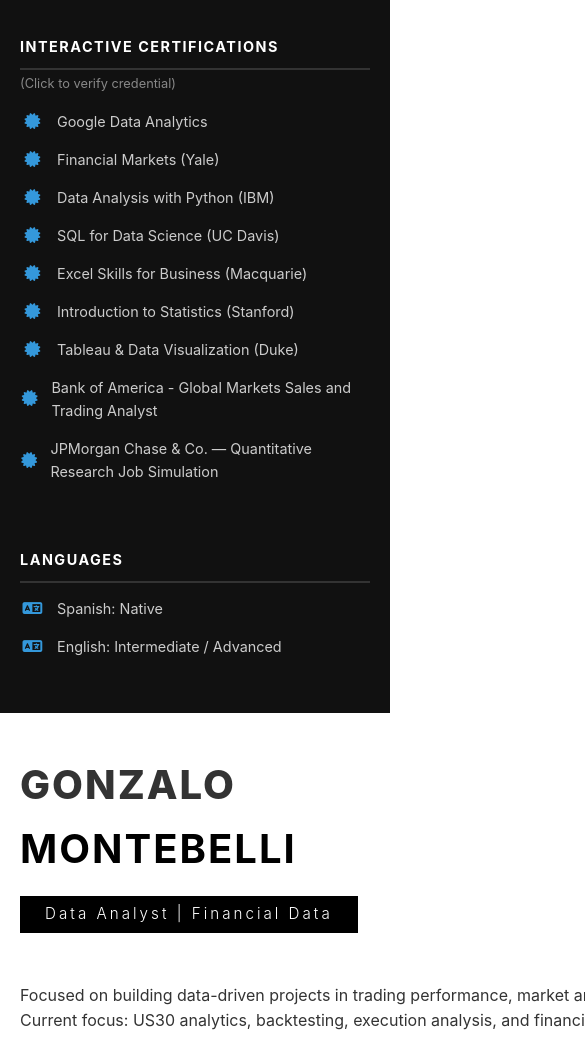
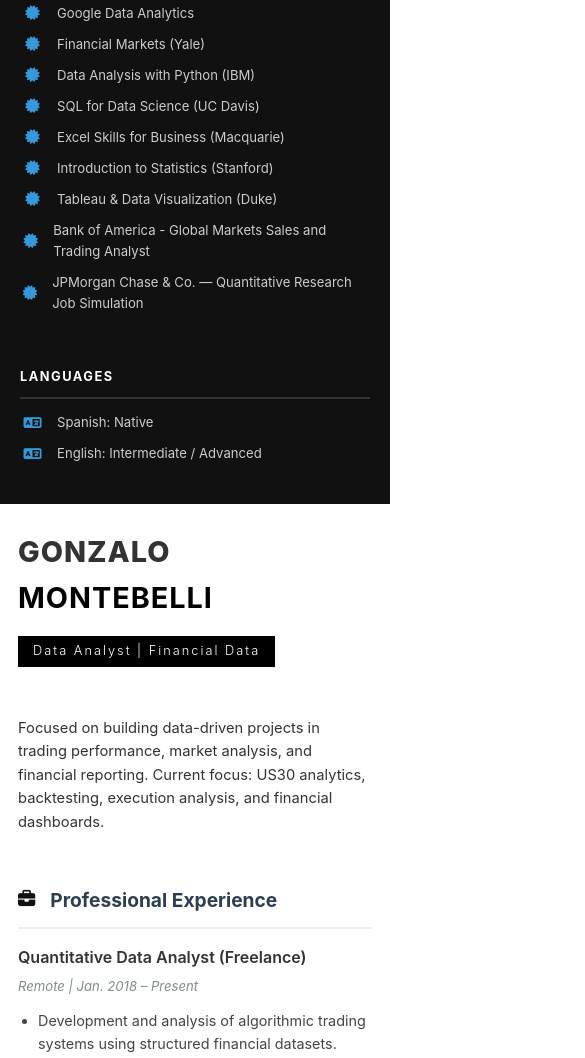
Before and after one commit to gonzalomontebelli/gonzalomontebelli.github.io, a plain HTML site: page index.html in a window 390 px wide. Shown: the part 529-1587 px from the top of the page, 585 px wide, since content can reach past the window. Drawn offline with Linux system fonts and the light colour scheme.

Commit message:
Enhance responsive design and update language toggle
Updated responsive design styles for tablet and mobile views, including adjustments to layout, padding, and font sizes. Modified the language toggle button's positioning and styling.

```diff
--- a/index.html
+++ b/index.html
@@ -108,7 +108,9 @@
         .main-content {
             padding: 60px 50px;
             width: 800px;
+            max-width: 100%;
             margin: 0 auto;
+            box-sizing: border-box;
         }
 
         header h1 {
@@ -172,12 +174,79 @@
         .github-btn i { margin-right: 10px; font-size: 1.2em; }
         .github-btn:hover { background-color: #333; text-decoration: none; color: white;}
 
-        /* Responsive Design */
-        @media (max-width: 1000px) {
+        /* Responsive Design — Tablet */
+        @media (max-width: 1100px) {
             body { flex-direction: column; }
-            .sidebar { width: 100%; position: relative; min-height: auto; padding: 40px 20px; }
-            .main-content { margin-left: 0; padding: 40px 20px; }
+            .sidebar {
+                width: 100%;
+                position: relative;
+                min-height: auto;
+                padding: 40px 30px;
+                flex-direction: row;
+                flex-wrap: wrap;
+                justify-content: center;
+                gap: 10px 40px;
+            }
+            .sidebar-section { width: auto; margin-top: 15px; }
+            .main-content {
+                margin-left: 0;
+                padding: 40px 30px;
+                width: 100%;
+                max-width: 800px;
+            }
             header h1 { font-size: 2.5em; }
+            #lang-toggle { position: fixed; top: 10px; right: 10px; z-index: 100; border-radius: 5px; font-size: 0.85em; }
+        }
+
+        /* Responsive Design — Mobile */
+        @media (max-width: 600px) {
+            .sidebar {
+                padding: 30px 20px;
+                flex-direction: column;
+                align-items: center;
+            }
+            .profile-img {
+                width: 130px;
+                height: 130px;
+            }
+            .sidebar-section { width: 100%; margin-top: 20px; }
+            .sidebar h3 { font-size: 0.8em; }
+            .contact-list li { font-size: 0.82em; margin-bottom: 10px; }
+            .main-content {
+                padding: 25px 18px;
+                width: 100%;
+                box-sizing: border-box;
+            }
+            header h1 {
+                font-size: 1.8em;
+                letter-spacing: 1px;
+            }
+            header .subtitle {
+                font-size: 0.8em;
+                padding: 5px 15px;
+                letter-spacing: 2px;
+            }
+            h2 { font-size: 1.2em; }
+            .experience-item h4, .project-item h4 { font-size: 1em; }
+            .experience-item .meta, .project-item .meta { font-size: 0.82em; }
+            .main-content li { font-size: 0.9em; }
+            .main-content p { font-size: 0.92em; }
+            .github-btn {
+                font-size: 0.82em;
+                padding: 10px 16px;
+                width: 100%;
+                justify-content: center;
+                box-sizing: border-box;
+            }
+            #lang-toggle {
+                position: fixed;
+                top: 8px;
+                right: 8px;
+                z-index: 100;
+                padding: 8px 12px;
+                border-radius: 5px;
+                font-size: 0.8em;
+            }
         }
     </style>
 </head>
@@ -228,7 +297,7 @@
         <header>
             <h1>Gonzalo <br><strong>Montebelli</strong></h1>
             <div class="subtitle" id="subtitle">Data Analyst | Financial Data</div>
-            <button id="lang-toggle" onclick="toggleLang()" style="position: absolute; top: 20px; right: 20px; padding: 10px; background: var(--dark-bg); color: white; border: none; cursor: pointer;">ES</button>
+            <button id="lang-toggle" onclick="toggleLang()" style="position: fixed; top: 15px; right: 15px; padding: 10px 14px; background: var(--dark-bg); color: white; border: none; cursor: pointer; z-index: 100; border-radius: 5px; font-weight: 600; font-size: 0.9em;">ES</button>
         </header>
 
         <section>
```
